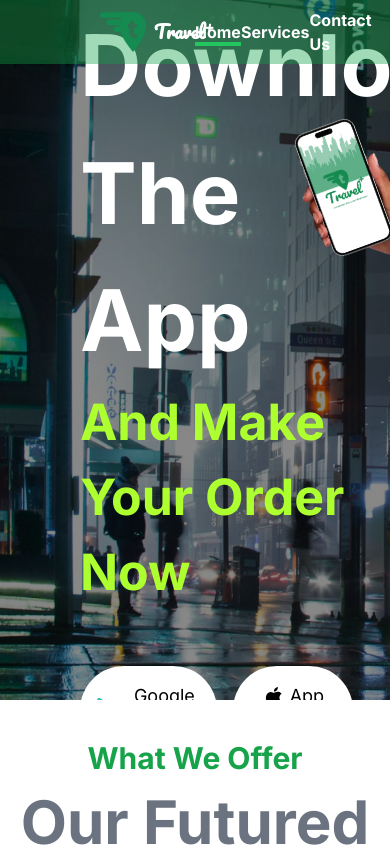
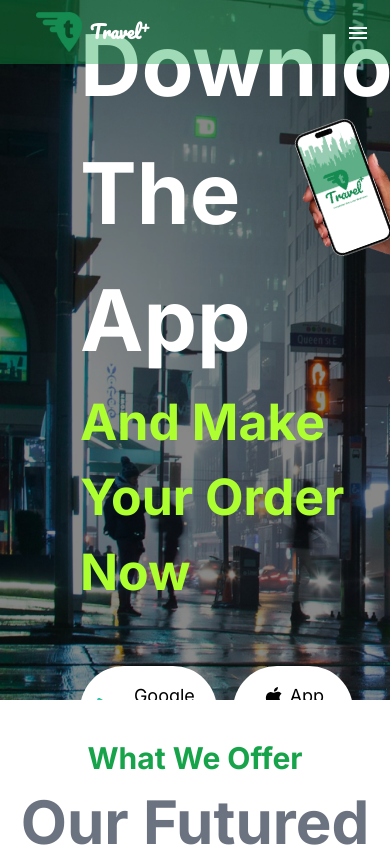
Before and after one commit to techvalleyng/travelplus_landing, a React (Vite) app: page / in a window 390 px wide. Shown: the top 847 px of the page. Built offline with nearby package versions, Linux system fonts and the light colour scheme.

Commit message:
added responsive for header component

```diff
--- a/src/components/Book.tsx
+++ b/src/components/Book.tsx
@@ -15,15 +15,16 @@ export default function Book() {
         <form action="">
             <div className="flex gap-8 flex-wrap justify-center font-inter items-center mt-14">
                 <div className='capitalize  relative'>
-                    <LocationOnIcon className="absolute top-5  left-2"/>
+                    <LocationOnIcon className="absolute top-4  left-2"/>
                     <select className='py-4 pl-10 font-inter bg-white rounded  w-[200px] focus:outline-none focus:ring-2 focus:ring-green-500' name="destination" aria-label='Start Destination' id="">
                         <option value="" disabled selected>Start Destination</option>
+                        <option value="">Kaduna</option>
                         <option value="">Abuja</option>
-                        <option value="">Abuja</option>
+                        <option value="">Kano</option>
                     </select>
                 </div>
                 <div className='capitalize relative font-inter'>
-                    <LocationOnIcon className="absolute top-5  left-2"/>
+                    <LocationOnIcon className="absolute top-4  left-2"/>
                     <select className='py-4 pl-10 bg-white rounded w-[200px] focus:outline-none focus:ring-2 focus:ring-green-500' name="destination" aria-label='End Destination' id="">
                         <option value="" disabled selected>End Destination</option>
                         <option value="Kaduna">Kaduna</option>
@@ -33,12 +34,7 @@ export default function Book() {
                     </select>
                 </div>
                 <div className='relative'>
-                    <AccessTimeIcon className="absolute top-5  left-2"/>
-                    <input className='appearance-none pl-10 rounded  py-4 text-center focus:outline-none w-[200px]' type="datetime-local" aria-label='time' placeholder=''/>
-                </div>
-                <div className='relative'>
-                    <CallIcon className="absolute top-5  left-2 "/>
-                    <input className='appearance-none pl-10 rounded  py-4  focus:outline-none w-[200px]' type="number" aria-label='time' placeholder=' Phone Number'/>
+                    <input className='appearance-none pl-2 rounded  py-4 text-center focus:outline-none w-[200px]' type="datetime-local" aria-label='time' placeholder=''/>
                 </div>
             </div>
             <div className='mt-8 text-center font-inter'>
--- a/src/components/Header.tsx
+++ b/src/components/Header.tsx
@@ -1,27 +1,59 @@
-import { Link, Outlet } from 'react-router-dom'
-import travlog from '../assets/travlogo.png'
+import { Link, Outlet } from 'react-router-dom';
+import travlog from '../assets/travlogo.png';
+import MenuIcon from '@mui/icons-material/Menu';
+import { useState } from 'react';
+
 export default function Header() {
+  const [toggleMenu, setToggelMenu] = useState(false);
+
+  const handleClick = () => {
+    setToggelMenu(!toggleMenu); // Toggle menu state
+  };
+
   return (
     <div>
-      <div className="container-fluid fixed z-40 font-bold top-0 left-0 right-0 h-16  text-white  text-md flex p-5 bg-opacity-40 items-center justify-evenly bg-green-600">
-        <div className="flex-1 w-10 flex items-center">
-          <img className="ml-20 h-10" src={travlog} alt=""/>
-          <span className='ml-2 text-white text-lg font-pacifico'>Travel<sup>&#43;</sup>
+      <div className="fixed z-40 font-bold top-0 left-0 right-0 h-16 text-white text-md flex p-5 bg-opacity-40 items-center justify-between bg-green-600">
+        {/* Logo */}
+        <div className="flex items-center">
+          <img className="ml-4 md:ml-20 h-10" src={travlog} alt="Travel Logo" />
+          <span className='ml-2 text-white text-lg font-pacifico'>
+            Travel<sup>&#43;</sup>
           </span>
-          {/* <div className="rounded-full bg-green-500 ml-20 h-5 w-10">
+        </div>
 
-          </div> */}
-        </div>
-        <div className="flex-1 font-inter  w-14">
-          <ul className="flex  items-center  justify-evenly">
-            <li><Link to='/' className="border-b-4 border-solid border-green-500">Home</Link></li>
-            <li><a href="#services">Services</a></li>
-            <li><a href="#Contact-us">Contact Us</a></li>
-            <li className="self-end  mx-16 bg-green-500 p-2 rounded"><a href="#Book">Book Your Ride Now</a></li>
+        {/* Desktop Menu */}
+        <div className="hidden md:flex font-inter space-x-8 items-center">
+          <ul className="flex items-center space-x-6">
+            <li><Link to='/' className="border-b-4 border-solid border-green-500 hover:opacity-60 transition-opacity duration-300 ease-in" >Home</Link></li>
+            <li><a href="#services" className='hover:opacity-60 transition-opacity duration-300 ease-in'>Services</a></li>
+            <li><a href="#Contact-us" className='hover:opacity-60 transition-opacity duration-300 ease-in'>Contact Us</a></li>
+            <li className="bg-green-500 p-2 rounded">
+              <a href="#Book" className='hover:opacity-60 transition-opacity duration-300 ease-in'>Book Your Ride Now</a>
+            </li>
           </ul>
         </div>
+
+        {/* Mobile Menu Button */}
+        <div className="md:hidden">
+          <button aria-label='Toggle menu' onClick={handleClick}>
+            <MenuIcon />
+          </button>
+        </div>
       </div>
-      <Outlet/>
+
+      {/* Mobile Menu */}
+      {toggleMenu && (
+        <div className="bg-green-600 bg-opacity-40 fixed z-40 font-bold top-16 left-0 right-0  text-white text-center p-4 space-y-4 font-inter md:hidden">
+          <ul className="flex flex-col items-start space-y-4">
+            <li><Link to='/' className="block border-b-4 border-solid border-green-500">Home</Link></li>
+            <li><a href="#services" className="block">Services</a></li>
+            <li><a href="#Contact-us" className="block">Contact Us</a></li>
+            <li><a href="#Book" className="block bg-green-500 p-2 rounded">Book Your Ride Now</a></li>
+          </ul>
+        </div>
+      )}
+
+      <Outlet />
     </div>
-  )
+  );
 }
--- a/src/components/Services.tsx
+++ b/src/components/Services.tsx
@@ -6,10 +6,11 @@ import car from '../assets/car.svg'
 import download from '../assets/download.svg'
 import sharp from '../assets/sharp.svg'
 
+
 export default function Services() {
   return (
     <div id='services'>
-      <div className="container-fluid  py-10 px-4">
+      <div className="container-fluid relative py-10 px-4">
             <div className="text-center">
                 <h3 className="text-3xl font-bold mb-4 font-inter text-green-600">What We Offer</h3>
                 <h1 className="text-gray-500 mb-4 font-bold font-inter text-6xl">Our Futured Services</h1>
```
Also changed, not shown: src/assets/Menu.svg (added). Lines whose indentation alone changed are shown as unchanged.
